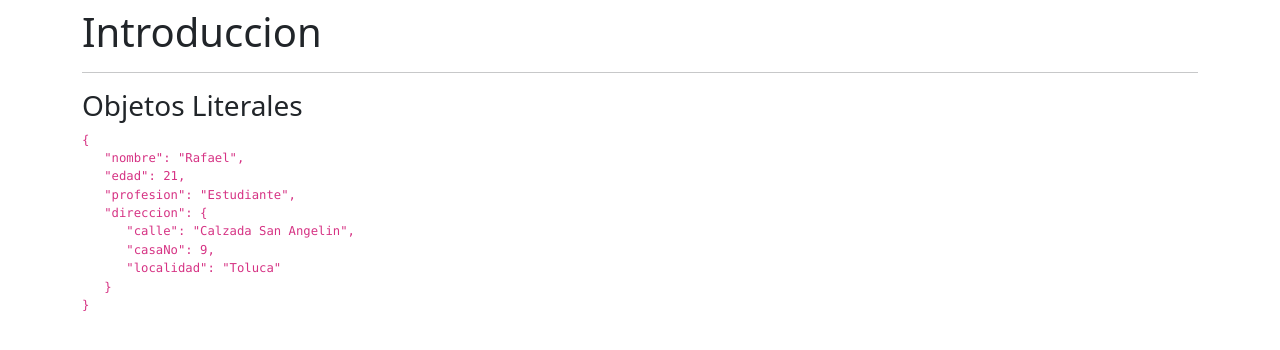
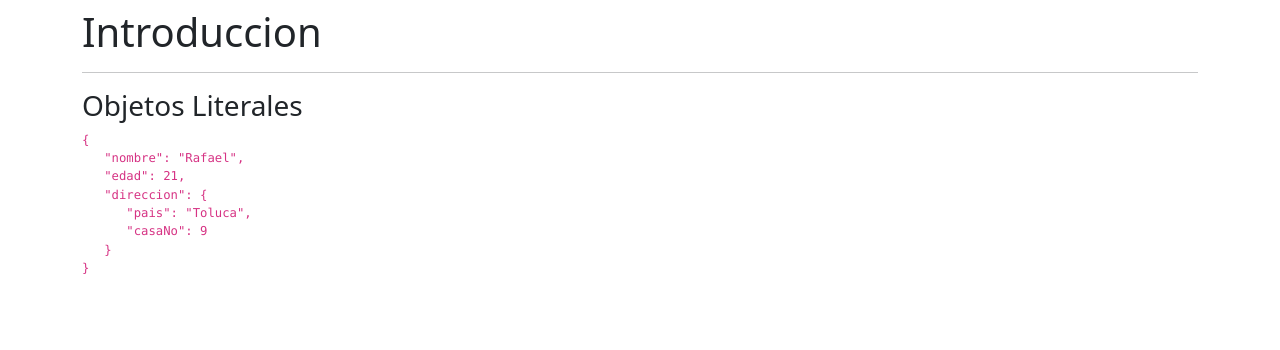
Before and after one commit to RafaEscobar/RN-C-1-Introduccion, a React (Create React App) app: page / in a window 1280 px wide. Shown: the top 350 px of the page. Built offline with nearby package versions, Linux system fonts and the light colour scheme.

Commit message:
Agregando interfaces para objeto literal persona, -Codigo 100%-

```diff
--- a/src/typescript/ObjetosLiterales.tsx
+++ b/src/typescript/ObjetosLiterales.tsx
@@ -1,14 +1,23 @@
+// Creamos interfaz principal para (persona)
+interface Persona{
+    nombre: String;
+    edad: Number;
+    direccion: Direccion;
+}
+// Creamos interfaz para el objeto literal anidado (direccion)
+interface Direccion{
+    pais: String;
+    casaNo: Number;
+}
 
 export const ObjetosLiterales = () => {
-
-    const persona1 = {
+    // Objeto literal (persona)
+    const persona: Persona = {
         nombre: 'Rafael',
         edad: 21,
-        profesion: 'Estudiante',
         direccion: {
-            calle: 'Calzada San Angelin',
+            pais: 'Toluca',
             casaNo: 9,
-            localidad: 'Toluca'
         }
     }
 
@@ -18,7 +27,7 @@ export const ObjetosLiterales = () => {
         <h3>Objetos Literales</h3>
         <code>
             <pre>
-                {JSON.stringify(persona1, null, 3)}
+                {JSON.stringify(persona, null, 3)}
             </pre>
         </code>
     </>
```
